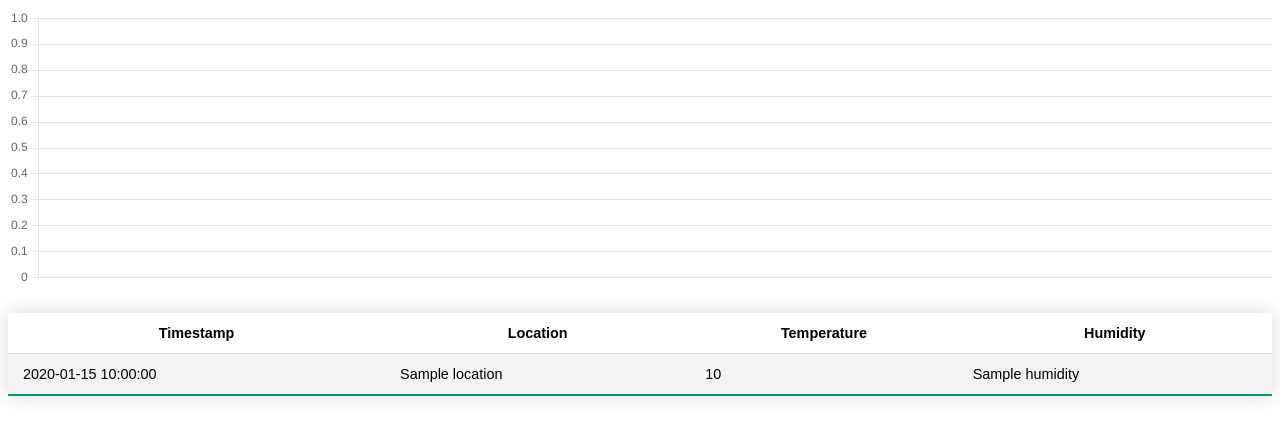
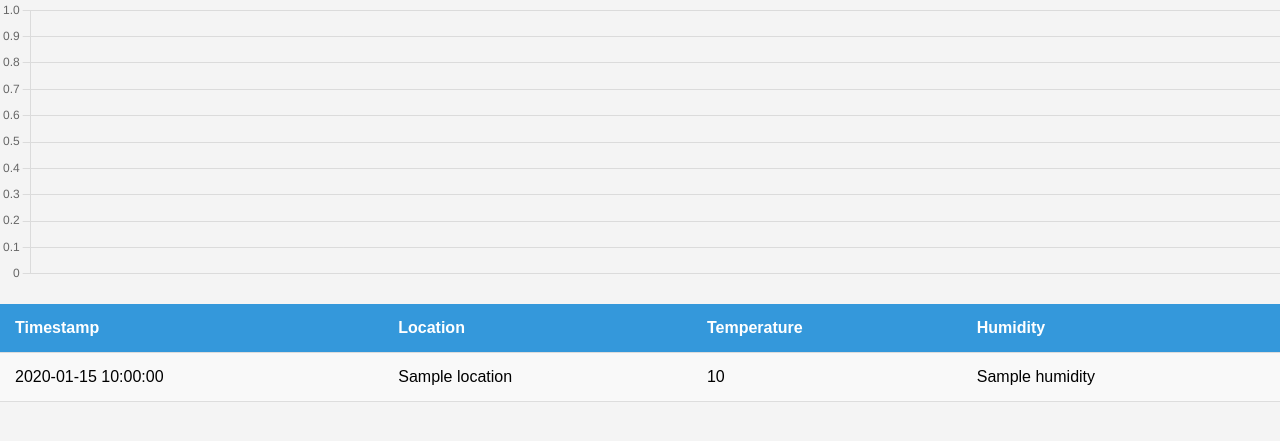
Before and after one commit to pinghero/tempmonitor, a Flask app: template templates/measurements.html in a window 1280 px wide. Shown: the top 441 px of the page. Run offline with Flask 3, Linux system fonts and the light colour scheme; the template is opened without the code that fills it: most values are stand-ins (such as "Sample title", 1, 10 or a date in 2020).

Commit message:
change html table styling

```diff
--- a/show_measurments.py
+++ b/show_measurments.py
@@ -22,7 +22,7 @@ def show_measurements():
         timestamp = measurement['timestamp'][:-9]  # Remove the time part for date
 
         temperature_data[location][timestamp].append(measurement['temperature'])
-
+    print(temperature_data)
     # Calculate the average temperature for each date and each location
     for location, date_temps in temperature_data.items():
         temperature_values = []
--- a/static/styles/styles.css
+++ b/static/styles/styles.css
@@ -1,35 +1,33 @@
-.styled-table {
-    border-collapse: collapse;
-    margin: 25px 0;
-    font-size: 0.9em;
-    font-family: sans-serif;
-    min-width: 400px;
-    width: 100%;
-    box-shadow: 0 0 20px rgba(0, 0, 0, 0.15);
-    margin-left: auto;
-    margin-right: auto;
-}
-.styled-table thead tr {
-    background-color: #009879;
-    color: #ffffff;
-    text-align: left;
-}
-.styled-table th,
-.styled-table td {
-    padding: 12px 15px;
-}
-.styled-table tbody tr {
-    border-bottom: 1px solid #dddddd;
+/* styles.css */
+
+body {
+  font-family: Arial, sans-serif;
+  margin: 0;
+  padding: 0;
+  background-color: #f4f4f4;
 }
 
-.styled-table tbody tr:nth-of-type(even) {
-    background-color: #f3f3f3;
+.styled-table {
+  width: 100%;
+  border-collapse: collapse;
+  margin-top: 20px;
 }
 
-.styled-table tbody tr:last-of-type {
-    border-bottom: 2px solid #009879;
+.styled-table th, .styled-table td {
+  padding: 15px;
+  text-align: left;
+  border-bottom: 1px solid #ddd;
 }
-.styled-table tbody tr.active-row {
-    font-weight: bold;
-    color: #009879;
+
+.styled-table th {
+  background-color: #3498db;
+  color: white;
 }
+
+.styled-table tr:nth-child(even) {
+  background-color: #f9f9f9;
+}
+
+.styled-table tr:hover {
+  background-color: #f5f5f5;
+}
```
